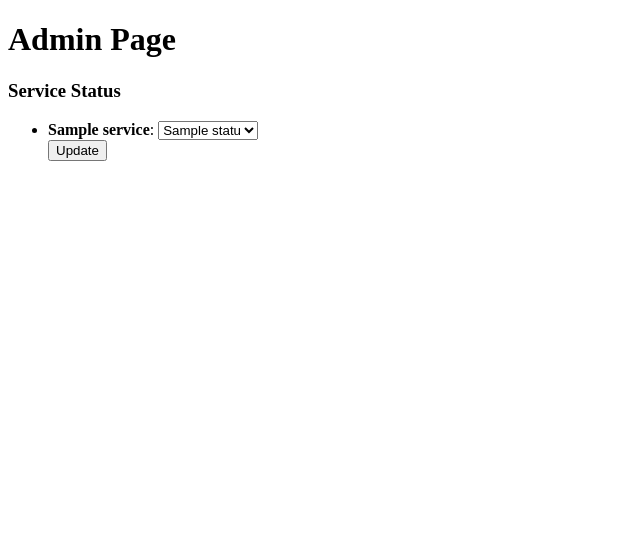
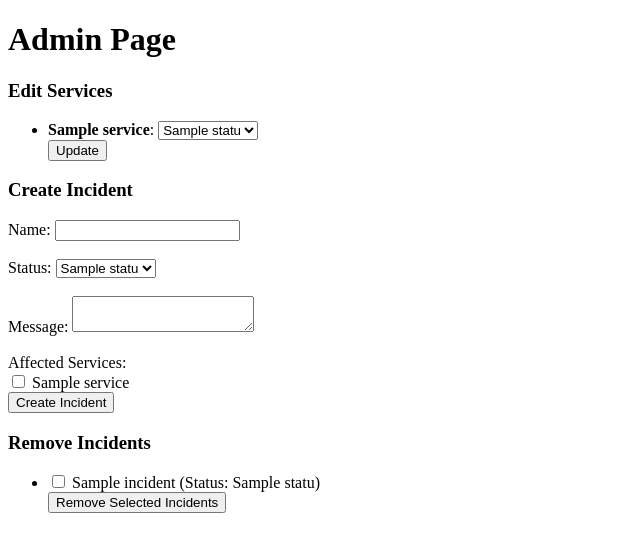
Before and after one commit to ngm-noahmifsud/service-pulse, a Flask app: page /admin in a window 1280 px wide. Shown: the top 552 px of the page, without its empty margins (0-640 px from the left). Run offline with Flask 3, Linux system fonts and the light colour scheme; tables that the repository leaves empty hold one stand-in row (values such as "Sample post").

Commit message:
feat: add incident management and homepage incident display

```diff
--- a/app.py
+++ b/app.py
@@ -3,7 +3,7 @@ from flask_sqlalchemy import SQLAlchemy
 from dotenv import load_dotenv
 import os
 
-from models import db, Service, ServiceStatus
+from models import db, Service, ServiceStatus, Incident, IncidentService
 
 load_dotenv()
 
@@ -19,37 +19,86 @@ db.init_app(app)
 def home():
     page_title = "Home Page"
     services = Service.query.order_by(Service.id).all()
+    incidents = Incident.query.order_by(Incident.id).all()
 
     return render_template(
         "index.html",
         page_title=page_title,
-        services=services
+        services=services,
+        incidents=incidents
     )
 
-@app.route("/admin", methods=["GET", "POST"])
+@app.route("/admin")
 def admin():
-    if request.method == "POST":
-        services = Service.query.all()
-
-        for service in services:
-            new_status_id = request.form.get(f"status_{service.id}")
-
-            if new_status_id:
-                service.status_id = int(new_status_id)
-
-        db.session.commit()
-
-        return redirect(url_for("admin"))
-
     services = Service.query.order_by(Service.id).all()
     service_statuses = ServiceStatus.query.order_by(ServiceStatus.id).all()
+    incidents = Incident.query.order_by(Incident.id).all()
 
     return render_template(
         "admin.html",
         page_title="Admin Page",
         services=services,
-        service_statuses=service_statuses
+        service_statuses=service_statuses,
+        incidents=incidents
     )
+
+@app.route("/admin/remove_incidents", methods=["POST"])
+def remove_incidents():
+    incident_ids = request.form.getlist("remove_incidents")
+
+    for incident_id in incident_ids:
+        incident = Incident.query.get(int(incident_id))
+
+        if incident:
+            db.session.delete(incident)
+
+    db.session.commit()
+
+    return redirect(url_for("admin"))
+
+@app.route("/admin/update_status", methods=["POST"])
+def update_status():
+    services = Service.query.all()
+
+    for service in services:
+        new_status_id = request.form.get(f"status_{service.id}")
+
+        if new_status_id:
+            service.status_id = int(new_status_id)
+
+    db.session.commit()
+
+    return redirect(url_for("admin"))
+
+
+@app.route("/admin/create_incident", methods=["POST"])
+def create_incident():
+    name = request.form.get("name")
+    status_id = request.form.get("status_id")
+    message = request.form.get("message")
+
+    affected_service_ids = request.form.getlist("affected_services")
+
+    incident = Incident(
+        name=name,
+        status_id=int(status_id),
+        message=message
+    )
+
+    db.session.add(incident)
+    db.session.flush()  # creates incident.id before commit
+
+    for service_id in affected_service_ids:
+        incident_service = IncidentService(
+            incident_id=incident.id,
+            service_id=int(service_id)
+        )
+
+        db.session.add(incident_service)
+
+    db.session.commit()
+
+    return redirect(url_for("admin"))
 
 
 if __name__ == "__main__":
--- a/templates/admin.html
+++ b/templates/admin.html
@@ -8,8 +8,8 @@
 <body>
     <h1>{{ page_title }}</h1>
 
-    <h3>Service Status</h3>
-    <form method="POST" action="/admin">
+    <h3>Edit Services</h3>
+    <form method="POST" action="/admin/update_status">
         <ul>
             {% for service in services %}
                 <li>
@@ -26,5 +26,52 @@
             <button type="submit">Update</button>
         </ul>
     </form>
+    <h3>Create Incident</h3>
+    <form method="POST" action="/admin/create_incident">
+        <label for="name">Name:</label>
+        <input type="text" id="name" name="name" required><br><br>
+        <label for="status_id">Status:</label>
+        <select id="status_id" name="status_id">
+            {% for status in service_statuses %}
+                <option value="{{ status.id }}">{{ status.name }}</option>
+            {% endfor %}
+        </select><br><br>
+        <label for="message">Message:</label>
+        <textarea id="message" name="message" required></textarea><br><br>
+        <label for="affected_services">Affected Services:</label><br>
+        {% for service in services %}
+            <input
+                type="checkbox"
+                id="service_{{ service.id }}"
+                name="affected_services"
+                value="{{ service.id }}"
+            >
+            <label for="service_{{ service.id }}">
+                {{ service.name }}
+            </label>
+            <br>
+        {% endfor %}
+
+        <button type="submit">Create Incident</button>
+    </form>
+    <h3>Remove Incidents</h3>
+    <form method="POST" action="/admin/remove_incidents">
+        <ul>
+            {% for incident in incidents %}
+                <li>
+                    <input
+                        type="checkbox"
+                        id="incident_{{ incident.id }}"
+                        name="remove_incidents"
+                        value="{{ incident.id }}"
+                    >
+                    <label for="incident_{{ incident.id }}">
+                        {{ incident.name }} (Status: {{ incident.status.name }})
+                    </label>
+                </li>
+            {% endfor %}
+            <button type="submit">Remove Selected Incidents</button>
+        </ul>
+    </form>
 </body>
 </html>
```
Also changed, not shown: models.py (+23 -0 lines), templates/index.html (+13 -0 lines).
